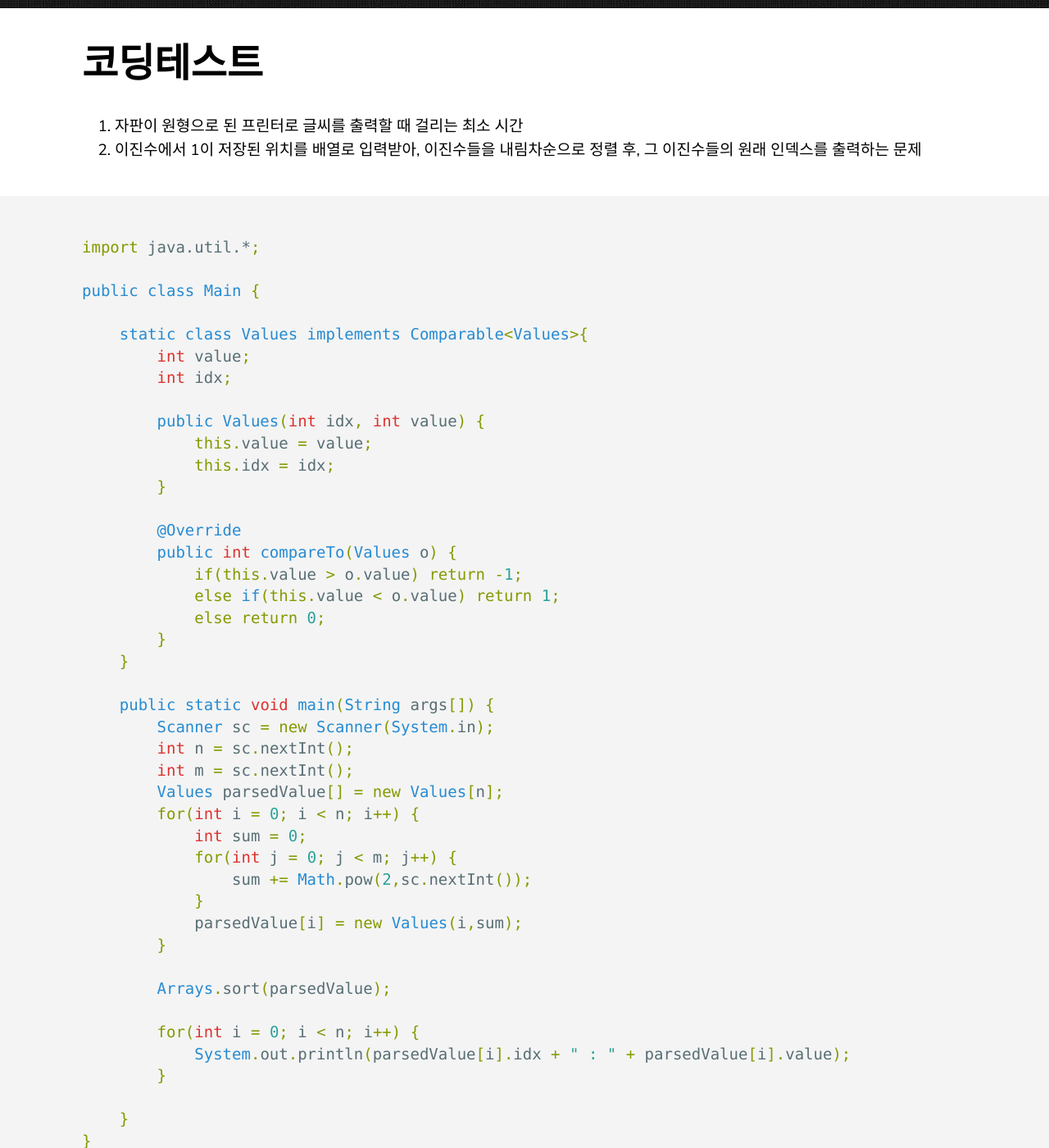
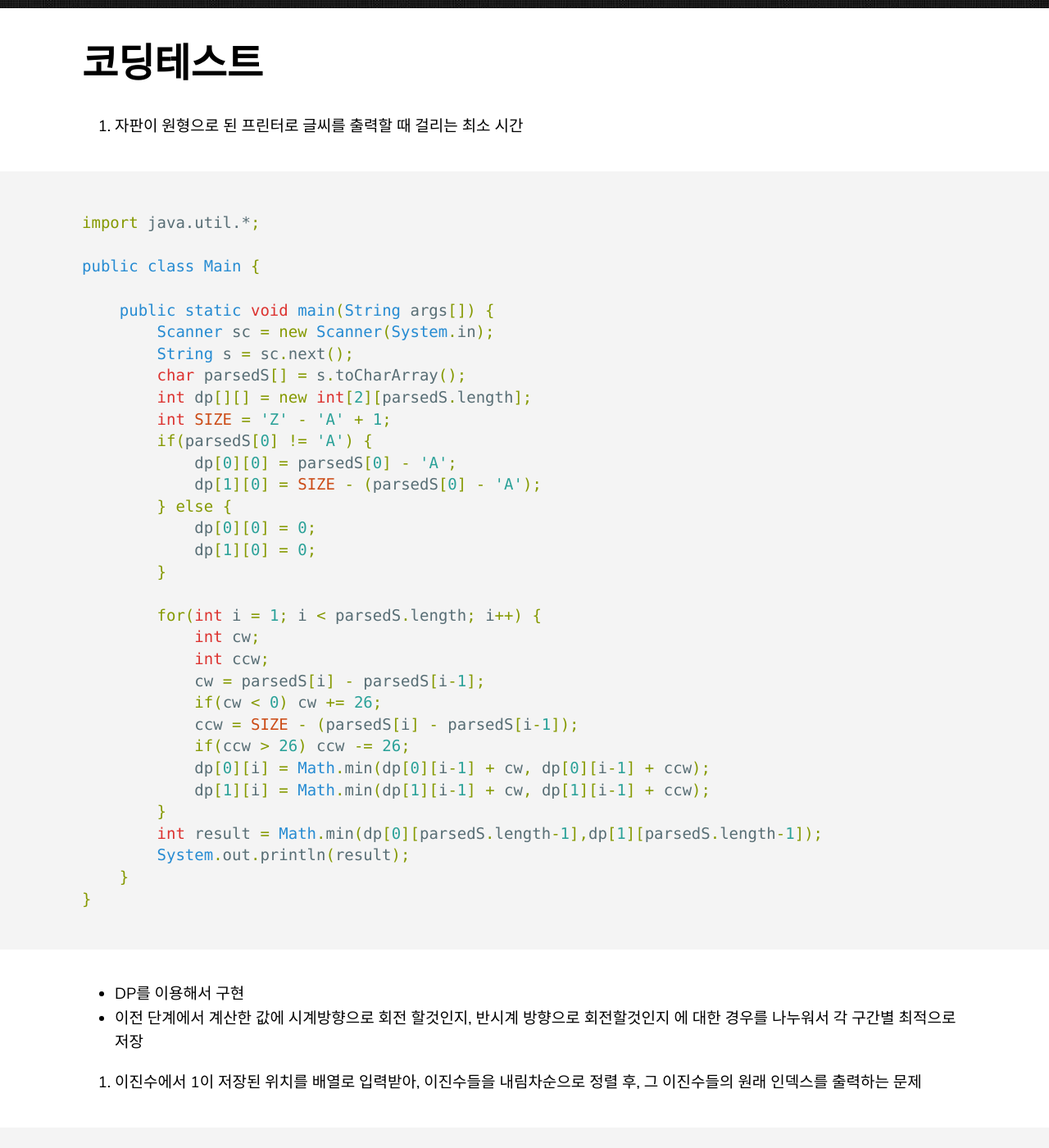
Before and after one commit to yoowonyoung/yoowonyoung.github.io, a Jekyll site: the page built from _posts/2020-08-09-Interview-02.md, in a window 1280 px wide and 1400 px high, scrolled down 461 px. Shown: the whole window at 82% size. Built offline with Jekyll 4.4.1, drawn with Linux system fonts in a browser that asks for light colours; comment, search, counter and statistics services are not loaded.

Commit message:
kakao codingtest -1

````diff
--- a/_posts/2020-08-09-Interview-02.md
+++ b/_posts/2020-08-09-Interview-02.md
@@ -8,6 +8,45 @@ categories: Interview
 
 # 코딩테스트
 1. 자판이 원형으로 된 프린터로 글씨를 출력할 때 걸리는 최소 시간
+
+```java
+import java.util.*;
+
+public class Main {
+
+    public static void main(String args[]) {
+        Scanner sc = new Scanner(System.in);
+        String s = sc.next();
+        char parsedS[] = s.toCharArray();
+        int dp[][] = new int[2][parsedS.length];
+        int SIZE = 'Z' - 'A' + 1;
+        if(parsedS[0] != 'A') {
+            dp[0][0] = parsedS[0] - 'A';
+            dp[1][0] = SIZE - (parsedS[0] - 'A');
+        } else {
+            dp[0][0] = 0;
+            dp[1][0] = 0;
+        }
+
+        for(int i = 1; i < parsedS.length; i++) {
+            int cw;
+            int ccw;
+            cw = parsedS[i] - parsedS[i-1];
+            if(cw < 0) cw += 26;
+            ccw = SIZE - (parsedS[i] - parsedS[i-1]);
+            if(ccw > 26) ccw -= 26;
+            dp[0][i] = Math.min(dp[0][i-1] + cw, dp[0][i-1] + ccw);
+            dp[1][i] = Math.min(dp[1][i-1] + cw, dp[1][i-1] + ccw);
+        }
+        int result = Math.min(dp[0][parsedS.length-1],dp[1][parsedS.length-1]);
+        System.out.println(result);
+    }
+}
+```
+
+- DP를 이용해서 구현
+- 이전 단계에서 계산한 값에 시계방향으로 회전 할것인지, 반시계 방향으로 회전할것인지 에 대한 경우를 나누워서 각 구간별 최적으로 저장
+
 2. 이진수에서 1이 저장된 위치를 배열로 입력받아, 이진수들을 내림차순으로 정렬 후, 그 이진수들의 원래 인덱스를 출력하는 문제
 
 ```java
````
